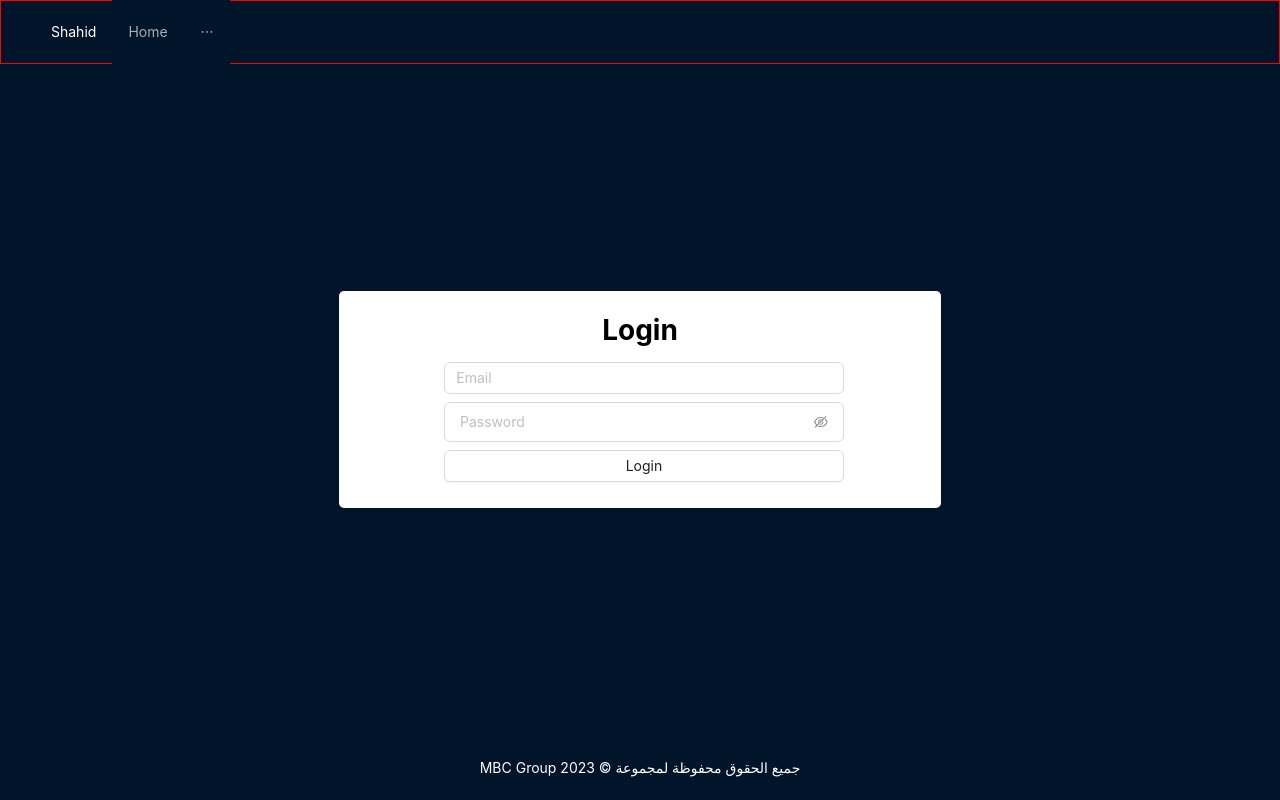
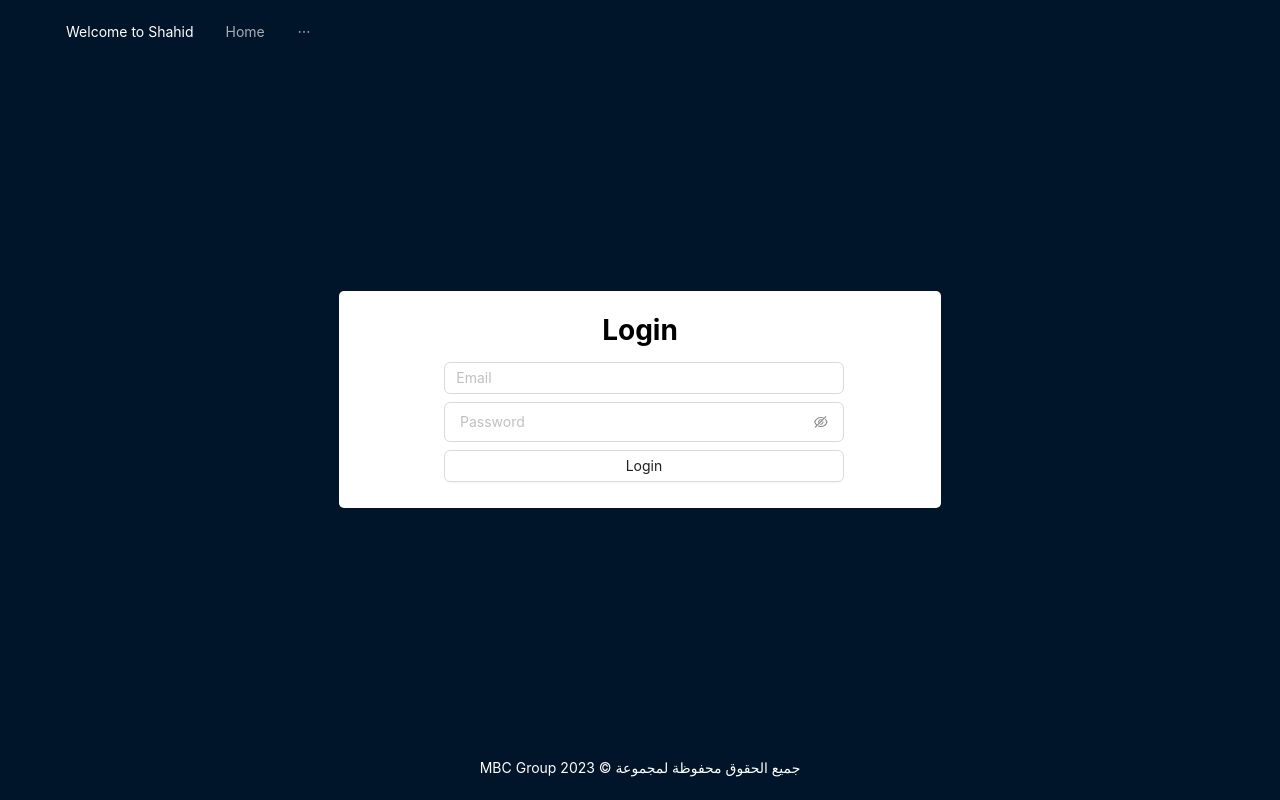
Before and after one commit to yanal97/omarfawareh, a React (Create React App) app: page /login in a window 1280 px wide. Built offline with nearby package versions, Linux system fonts and the light colour scheme.

Commit message:
Removed inline css and small structure improvements

```diff
--- a/src/App.css
+++ b/src/App.css
@@ -31,3 +31,12 @@
 .read-the-docs {
   color: #888;
 }
+.layout {
+  height: 100vh;
+}
+.content {
+  display: flex;
+  flex-direction: column;
+  justify-content: center;
+  background-color: rgb(0, 21, 41);
+}
--- a/src/App.js
+++ b/src/App.js
@@ -1,33 +1,18 @@
 import "./App.css";
 import { Layout } from "antd";
 import { Outlet } from "react-router-dom";
-import MyHeader from "./components/MyHeader";
-
-const { Content, Footer } = Layout;
+import Header from "./components/Header";
+import Footer from "./components/Footer";
+const { Content } = Layout;
 function App() {
   return (
     <>
-      <Layout style={{ height: "100vh" }}>
-        <MyHeader />
-        <Content
-          style={{
-            display: "flex",
-            flexDirection: "column",
-            justifyContent: "center",
-            backgroundColor: "rgb(0, 21, 41)",
-          }}
-        >
+      <Layout className="layout">
+        <Header />
+        <Content className="content">
           <Outlet />
         </Content>
-        <Footer
-          style={{
-            color: "white",
-            textAlign: "center",
-            backgroundColor: "rgb(0, 21, 41)",
-          }}
-        >
-          MBC Group 2023 © جميع الحقوق محفوظة لمجموعة
-        </Footer>
+        <Footer />
       </Layout>
     </>
   );
--- a/src/components/Carousel.js
+++ b/src/components/Carousel.js
@@ -37,7 +37,7 @@ const Carousel = () => {
         slidesPerView={1}
         navigation={true}
         modules={[Navigation]}
-        className={classes.swipe}
+        className={classes.swiper}
         spaceBetween={"0"}
         breakpoints={{
           768: {
@@ -50,41 +50,16 @@ const Carousel = () => {
             slidesPerView: 4,
           },
         }}
-        style={{
-          // border: "red solid 1px",
-          backgroundColor: "rgb(0, 21, 41)",
-          height: "350px",
-          display: "flex",
-          alignItems: "center",
-          alignContent: "center",
-        }}
       >
         {isFetched &&
           shows.map((show, index) => (
-            <SwiperSlide
-              key={show.item.id}
-              style={{
-                display: "flex",
-                alignItems: "center",
-                alignContent: "center",
-                padding: "2rem",
-              }}
-            >
+            <SwiperSlide className={classes.slide} key={show.item.id}>
               <ShowCard show={show} index={index} hoverable={true} />
             </SwiperSlide>
           ))}
         {!isFetched &&
           skeletonArray.map((index) => (
-            <SwiperSlide
-              key={index}
-              style={{
-                display: "flex",
-                alignItems: "center",
-                alignContent: "center",
-                padding: "2rem",
-                height: "100%",
-              }}
-            >
+            <SwiperSlide key={index} className={classes.slide}>
               <ShowCardSkeleton />
             </SwiperSlide>
           ))}
--- a/src/components/Carousel.module.css
+++ b/src/components/Carousel.module.css
@@ -1,7 +1,13 @@
-/* .swiper {
-  border: "blue solid 1px";
-  height: "600px" !important;
-  display: "flex";
-  align-items: "center";
-  align-content: "center";
-} */
+.swiper {
+  background-color: rgb(0, 21, 41);
+  height: 350px;
+  display: flex;
+  align-items: center;
+  align-content: center;
+}
+.slide {
+  display: flex;
+  align-items: center;
+  align-content: center;
+  padding: 2rem;
+}
--- /dev/null
+++ b/src/components/Footer.js
@@ -0,0 +1,13 @@
+import React from "react";
+import { Layout } from "antd";
+import classes from "./Footer.module.css";
+const AntdFooter = Layout.Footer;
+
+export const Footer = () => {
+  return (
+    <AntdFooter className={classes.footer}>
+      MBC Group 2023 © جميع الحقوق محفوظة لمجموعة
+    </AntdFooter>
+  );
+};
+export default Footer;
--- /dev/null
+++ b/src/components/Footer.module.css
@@ -0,0 +1,5 @@
+.footer {
+  color: white;
+  text-align: center;
+  background-color: rgb(0, 21, 41);
+}
--- /dev/null
+++ b/src/components/Header.js
@@ -0,0 +1,50 @@
+import React, { useState, useEffect } from "react";
+import { useNavigate, useLocation } from "react-router-dom";
+import { Layout, Menu } from "antd";
+import classes from "./Header.module.css";
+const AntdHeader = Layout.Header;
+
+const Header = () => {
+  const [user, setUser] = useState();
+  const navigate = useNavigate();
+  const { pathname } = useLocation();
+  useEffect(() => {
+    const user = localStorage.getItem("user");
+    if (user) {
+      setUser(user);
+    }
+  }, [pathname]);
+  return (
+    <AntdHeader className={classes.header}>
+      {user ? (
+        <div className={classes.margin}>
+          Welcome <b>{user}</b>
+        </div>
+      ) : (
+        <div className={classes.margin}>Welcome to Shahid</div>
+      )}
+
+      <Menu
+        className={classes.menu}
+        onClick={({ key }) => {
+          if (key === "/logout") {
+            localStorage.removeItem("user");
+            setUser(null);
+          } else {
+            navigate(key);
+          }
+        }}
+        items={[
+          { label: "Home", key: "/" },
+          user
+            ? { label: "Logout", key: "/logout" }
+            : { label: "Login", key: "/login" },
+        ]}
+        theme="dark"
+        mode="horizontal"
+      />
+    </AntdHeader>
+  );
+};
+
+export default Header;
--- /dev/null
+++ b/src/components/Header.module.css
@@ -0,0 +1,11 @@
+.header {
+  display: flex;
+  align-items: center;
+  color: white;
+}
+.menu {
+  width: 10%;
+}
+.margin {
+  margin: 1rem;
+}
--- a/src/components/Login.js
+++ b/src/components/Login.js
@@ -17,7 +17,7 @@ const Login = () => {
   function ValidateInput(params) {
     var validRegex =
       /^[a-zA-Z0-9.!#$%&'*+/=?^_`{|}~-]+@[a-zA-Z0-9-]+(?:\.[a-zA-Z0-9-]+)*$/;
-    if (email && email.match(validRegex)) {
+    if (email && email.match(validRegex) && password) {
       if (email === loginEmail && password === loginPassword) {
         localStorage.setItem("user", email);
         message.success("Welcome " + email);
@@ -26,7 +26,7 @@ const Login = () => {
         message.warning("Unsuccessful Login");
       }
     } else {
-      message.warning("Invalid Email");
+      message.warning("Invalid Inputs");
     }
   }
   return (
--- a/src/components/MyHeader.js
+++ /dev/null
@@ -1,78 +0,0 @@
-import React, { useState, useEffect } from "react";
-import { useNavigate, useLocation } from "react-router-dom";
-
-import { Layout, Menu } from "antd";
-const { Header } = Layout;
-const MyHeader = () => {
-  const [user, setUser] = useState();
-  const navigate = useNavigate();
-  const { pathname } = useLocation();
-  useEffect(() => {
-    const user = localStorage.getItem("user");
-    if (user) {
-      setUser(user);
-    }
-  }, [pathname]);
-  return (
-    <Header
-      style={{
-        border: "red solid 1px",
-        display: "flex",
-        // flexDirection: "row",
-        alignItems: "center",
-        color: "white",
-      }}
-    >
-      {user ? (
-        <div style={{ marginRight: "1rem" }}>
-          Welcome <b>{user}</b>
-        </div>
-      ) : (
-        <div style={{ marginRight: "1rem" }}>Shahid</div>
-      )}
-
-      <Menu
-        onClick={({ key }) => {
-          if (key === "/logout") {
-            localStorage.removeItem("user");
-            setUser(null);
-          } else {
-            navigate(key);
-          }
-        }}
-        items={[
-          { label: "Home", key: "/" },
-          //   !user ? { label: "Login", key: "/login" } : null,
-          user
-            ? { label: "Logout", key: "/logout" }
-            : { label: "Login", key: "/login" },
-        ]}
-        theme="dark"
-        mode="horizontal"
-        style={{ width: "10%" }}
-      />
-
-      {/* {user && (
-        <div
-          style={{
-            // display: "flex",
-            // flexDirection: "row",
-            // alignSelf: "center",
-            border: "white solid 1px",
-          }}
-        >
-          <span>Welcome {user}</span>{" "}
-          <a href="/" onMouseDown={logout}>
-            Logout
-          </a>
-        </div>
-      )} */}
-    </Header>
-  );
-  //   function logout(params) {
-  //     localStorage.removeItem("user");
-  //     setUser(null);
-  //   }
-};
-
-export default MyHeader;
--- a/src/components/ShowCard.js
+++ b/src/components/ShowCard.js
@@ -11,10 +11,7 @@ const ShowCard = ({ show, index, hoverable }) => {
       onMouseOver={() => setIsHovering(show.item.id)}
       onMouseLeave={() => setIsHovering(null)}
     >
-      <Link
-        to={{ pathname: `/show/${show.item.id}/${index}` }}
-        style={{ padding: "0", margin: "0" }}
-      >
+      <Link to={{ pathname: `/show/${show.item.id}/${index}` }}>
         <img
           alt="example"
           src={show.item.image.thumbnailImage}
```
